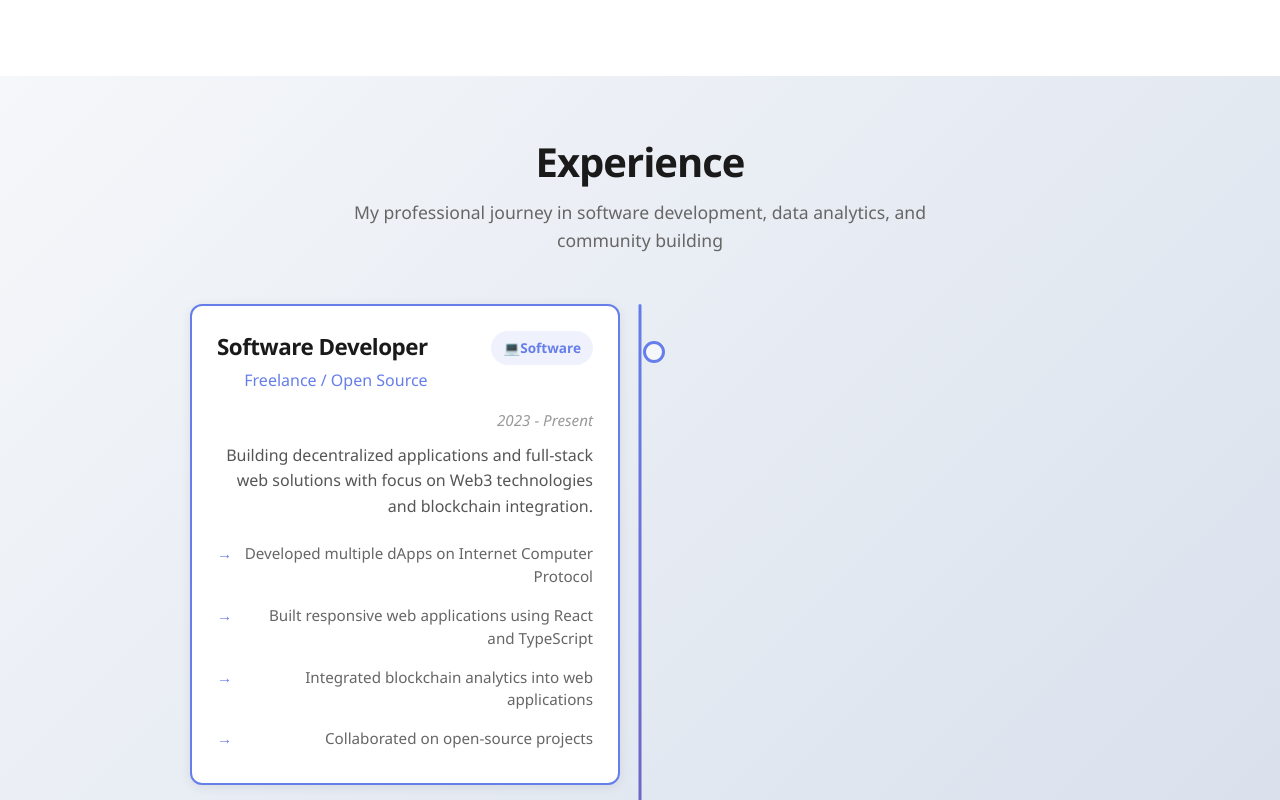
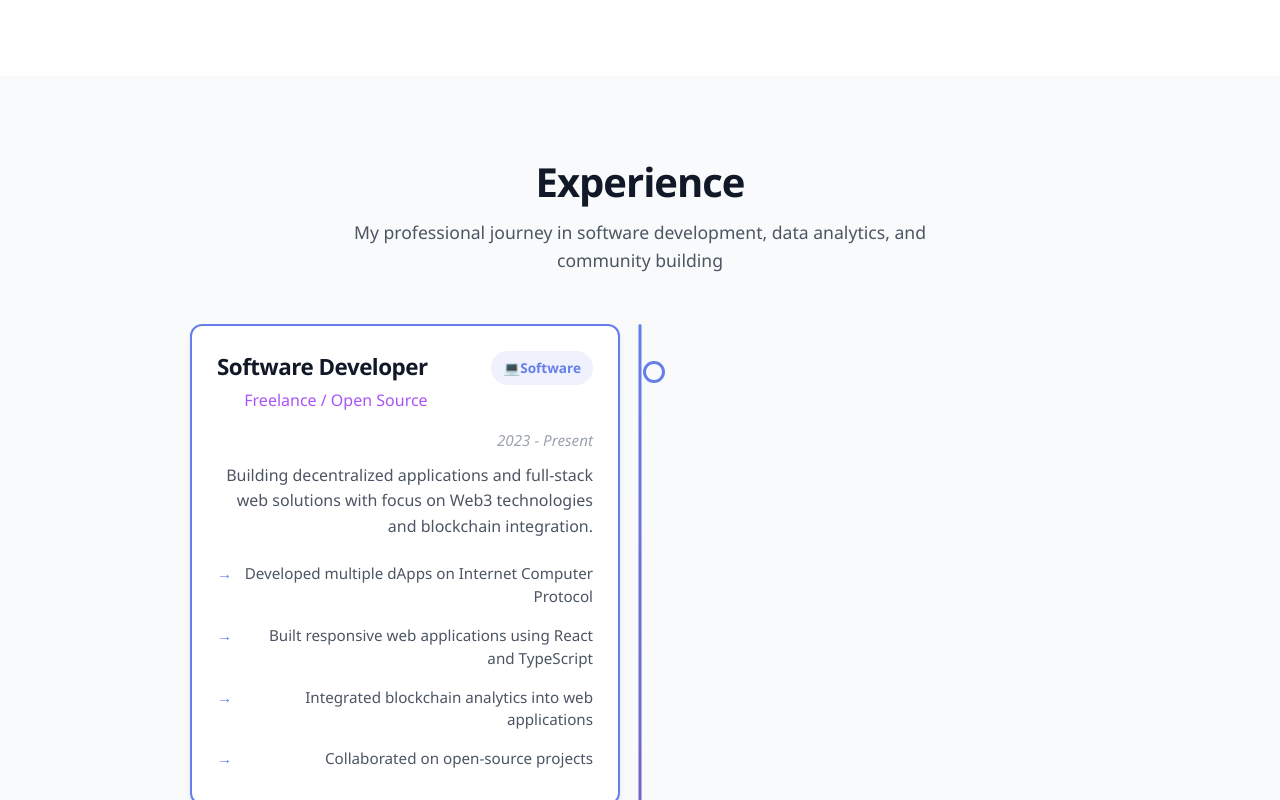
Before and after one commit to devmatoke/Portfolio1, a React (Vite) app: page / in a window 1280 px wide. Shown: the part 720-1520 px from the top of the page. Built offline with nearby package versions, Linux system fonts and the light colour scheme.

Commit message:
feat: apply dark theme to Experience section
Consistent dark theme styling for Experience with semantic variables.

Co-authored-by: Dancan Matoke <276462220+devmatoke@users.noreply.github.com>

```diff
--- a/src/components/Experience.css
+++ b/src/components/Experience.css
@@ -1,6 +1,6 @@
 .experience {
-  padding: 60px 20px;
-  background: linear-gradient(135deg, #f5f7fa 0%, #c3cfe2 100%);
+  padding: 80px 24px;
+  background: var(--bg-secondary);
 }
 
 .experience .container {
@@ -16,13 +16,13 @@
 .experience-header-section h2 {
   font-size: 2.5rem;
   margin-bottom: 10px;
-  color: #1a1a1a;
+  color: var(--text-primary);
   font-weight: 700;
 }
 
 .experience-header-section p {
   font-size: 1.1rem;
-  color: #666;
+  color: var(--text-secondary);
   max-width: 600px;
   margin: 0 auto;
 }
@@ -73,16 +73,16 @@
 .experience-card {
   position: relative;
   padding: 25px;
-  background: white;
+  background: var(--bg-primary);
   border-radius: 12px;
-  box-shadow: 0 2px 12px rgba(0, 0, 0, 0.08);
+  box-shadow: var(--shadow-sm);
   border: 2px solid;
   transition: all 0.3s ease;
 }
 
 .experience-card:hover {
-  transform: scale(1.02);
-  box-shadow: 0 8px 24px rgba(0, 0, 0, 0.12);
+  transform: translateY(-4px);
+  box-shadow: var(--shadow-md);
 }
 
 .experience-card.software {
@@ -119,17 +119,17 @@
 
 .experience-card.software::after {
   border-color: #667eea;
-  background: #f5f7fa;
+  background: var(--bg-secondary);
 }
 
 .experience-card.data::after {
   border-color: #764ba2;
-  background: #f5f7fa;
+  background: var(--bg-secondary);
 }
 
 .experience-card.community::after {
   border-color: #f093fb;
-  background: #f5f7fa;
+  background: var(--bg-secondary);
 }
 
 .experience-header {
@@ -143,13 +143,13 @@
 .experience-title h3 {
   font-size: 1.4rem;
   margin: 0 0 5px 0;
-  color: #1a1a1a;
+  color: var(--text-primary);
   font-weight: 600;
 }
 
 .company {
   font-size: 1rem;
-  color: #667eea;
+  color: var(--accent-primary);
   font-weight: 500;
   margin: 0;
 }
@@ -180,14 +180,14 @@
 
 .period {
   font-size: 0.95rem;
-  color: #999;
+  color: var(--text-tertiary);
   margin: 0 0 10px 0;
   font-style: italic;
 }
 
 .description {
   font-size: 1rem;
-  color: #555;
+  color: var(--text-secondary);
   margin-bottom: 15px;
   line-height: 1.6;
 }
@@ -200,7 +200,7 @@
 
 .highlights li {
   font-size: 0.95rem;
-  color: #666;
+  color: var(--text-secondary);
   padding: 8px 0 8px 25px;
   position: relative;
   line-height: 1.5;
```
